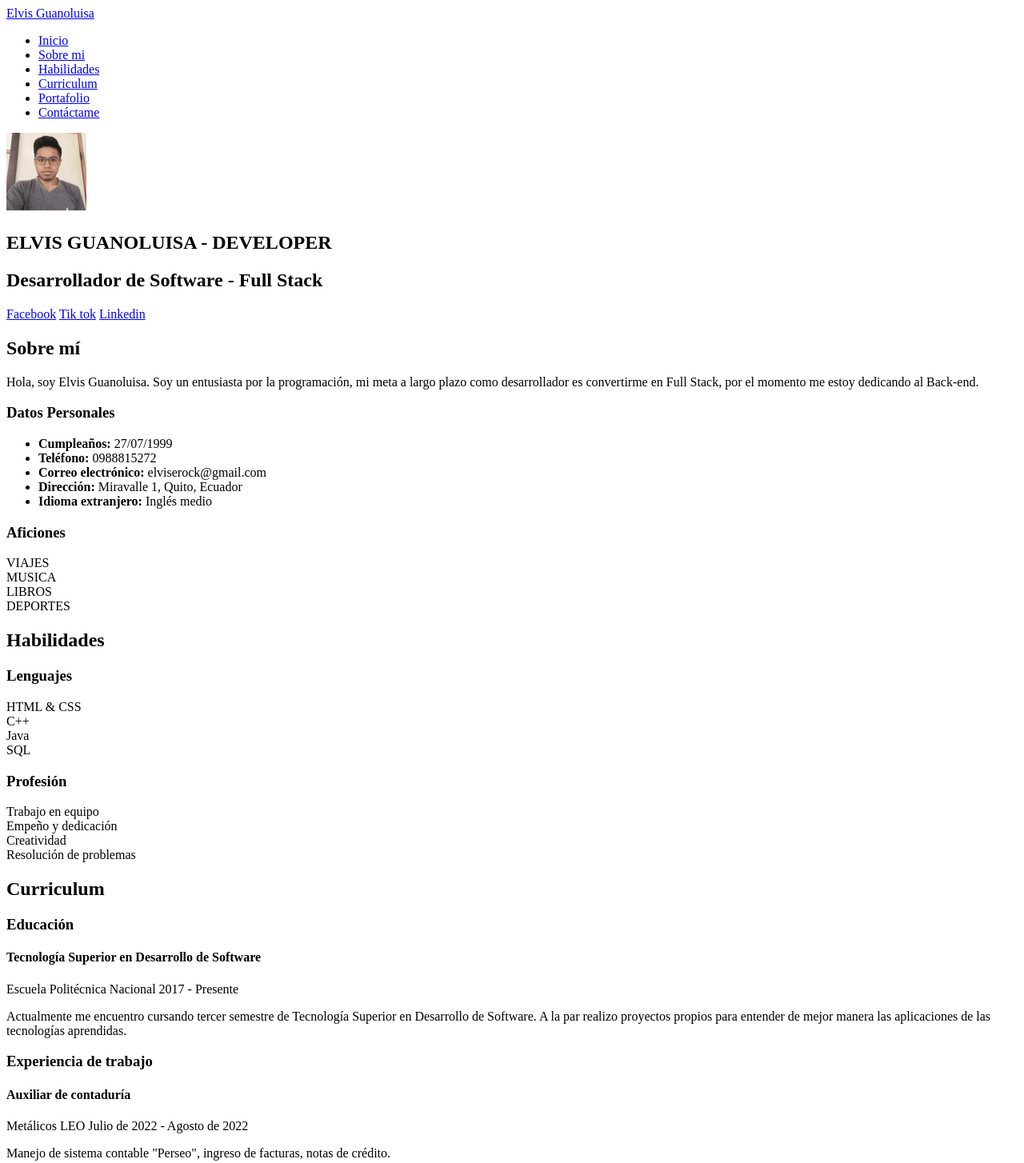
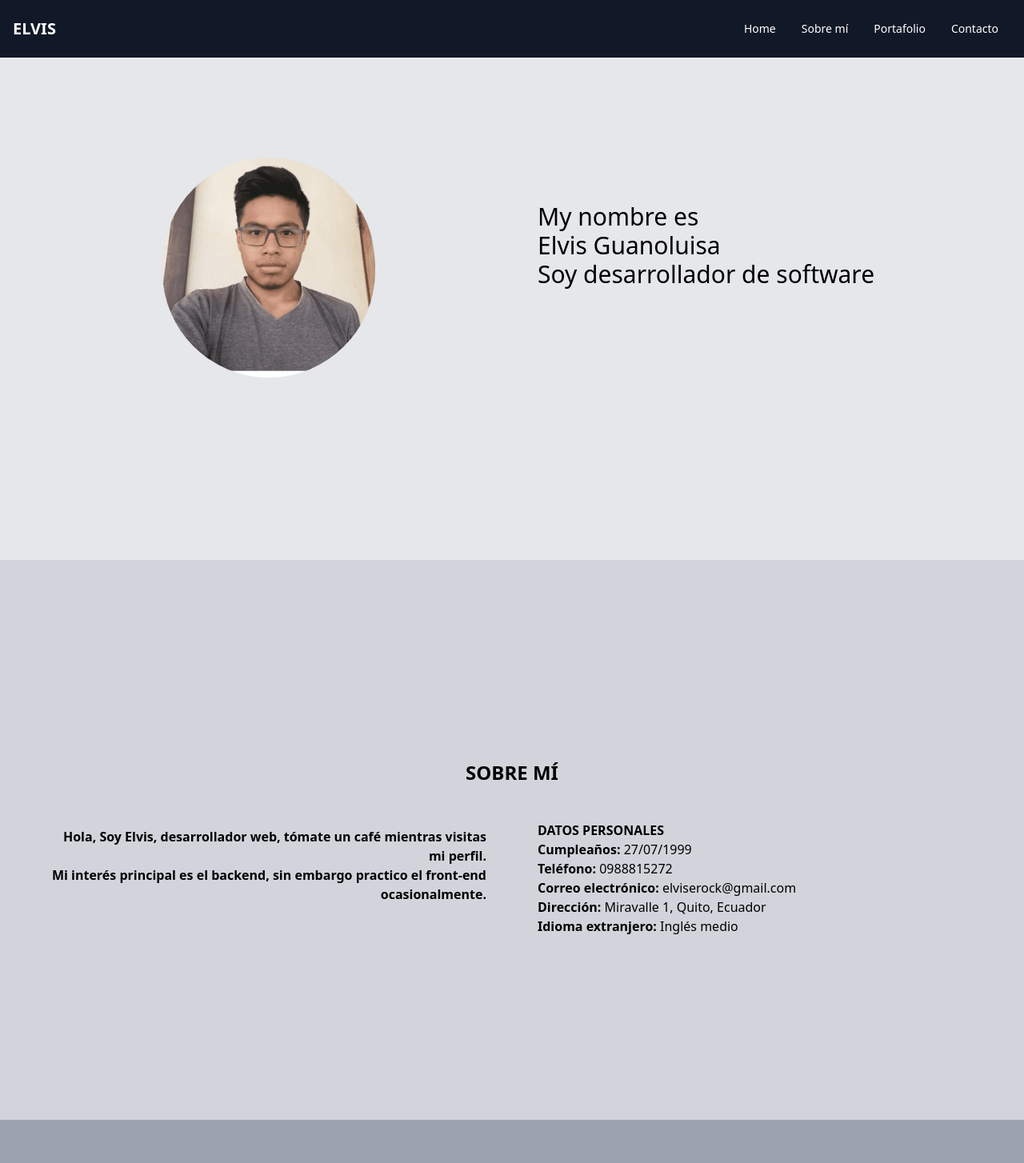
Before and after one commit to elvissoide/elvissoide.github.io, a plain HTML site: page index.html in a window 1280 px wide. Shown: the top 1454 px of the page at 80% size. Drawn offline with nearby package versions, Linux system fonts and the light colour scheme.

Commit message:
Tailwind

```diff
--- /dev/null
+++ b/app.js
@@ -0,0 +1,6 @@
+const boton = document.querySelector('#boton');
+const menu = document.querySelector('#menu');
+
+boton.addEventListener('click',() => {
+    menu.classList.toggle('hidden')
+})
--- a/index.html
+++ b/index.html
@@ -1,55 +1,71 @@
 <!DOCTYPE html>
-<html lang="es">
+<html lang="en">
 
 <head>
    <meta charset="UTF-8">
    <meta http-equiv="X-UA-Compatible" content="IE=edge">
    <meta name="viewport" content="width=device-width, initial-scale=1.0">
    <title>Portafolio Elvis Guanoluisa</title>
+   <script src="https://cdn.tailwindcss.com"></script> <!-- ENLACE -->
 </head>
 
 <body>
-   <!-- ENCABEZADO -->
-   <div class="contenedor-header">
-      <header>
-         <div class="logo">
-            <a href="#">Elvis Guanoluisa</a>
+
+   <nav class="bg-gray-900 px-2 sm:px-4 py-2.5 fixed w-full"> <!-- 8px, 10px -->
+      <div class="container flex flex-wrap items-center justify-between mx-auto">
+         <h1 class="self-center text-xl font-semibold whitespace-nowrap text-white">ELVIS</h1>
+         <button type="button" id="boton"
+            class="inline-flex items-center p-2 ml-3 text-sm text-gray-500 rounded-lg md:hidden hover:bg-gray-100 focus:outline-none focus:ring-2 focus:ring-gray-200">
+            <!-- Imagen de hamburguesa -->
+            <svg class="w-6 h-6" fill="currentColor" viewBox="0 0 20 20" xmlns="http://www.w3.org/2000/svg">
+               <path fill-rule="evenodd"
+                  d="M3 5a1 1 0 011-1h12a1 1 0 110 2H4a1 1 0 01-1-1zM3 10a1 1 0 011-1h12a1 1 0 110 2H4a1 1 0 01-1-1zM3 15a1 1 0 011-1h12a1 1 0 110 2H4a1 1 0 01-1-1z"
+                  clip-rule="evenodd"></path>
+            </svg>
+         </button>
+         <div class="w-full md:block md:w-auto" id="menu">
+            <ul
+               class="flex flex-col p-4 mt-4 bg-gray-90 md:flex-row md:space-x-8 md:mt-0 md:text-sm md:font-medium md:border-0">
+               <li>
+                  <a href="#" class="block py-2 pl-3 pr-4 text-white bg-gray-500 md:bg-transparent md:p-0">Home</a>
+               </li>
+               <li>
+                  <a href="#sobre-mi" class="block py-2 pl-3 pr-4 text-white bg-gray-500 md:bg-transparent md:p-0">Sobre mí</a>
+               </li>
+               <li>
+                  <a href="#proyectos"
+                     class="block py-2 pl-3 pr-4 text-white bg-gray-500 md:bg-transparent md:p-0">Portafolio</a>
+               </li>
+               <li>
+                  <a href="#contacto" class="block py-2 pl-3 pr-4 text-white bg-gray-500 md:bg-transparent md:p-0">Contacto</a>
+               </li>
+            </ul>
          </div>
-         <nav id="nav">
-            <ul>
-               <li><a href="#inicio">Inicio</a></li>
-               <li><a href="#sobre-mi">Sobre mi</a></li>
-               <li><a href="#habilidades">Habilidades</a></li>
-               <li><a href="#curriculum">Curriculum</a></li>
-               <li><a href="#portafolio">Portafolio</a></li>
-               <li><a href="contactame">Contáctame</a></li>
-            </ul>
-         </nav>
-      </header>
-   </div>
-   <!-- INICIO -->
-   <section id="inicio">
-      <div class="contenido-banner">
-         <div class="contenedor-img">
-            <img src="media/foto-perfil.png" alt="Foto de perfil" style="height: 100px; width: 100px;">
+      </div>
+   </nav>
+
+   <section class="grid grid-cols-1 content-center bg-gray-200" style="height: 700px;">
+      <div class="flex flex-col sm:flex-row">
+         <div class="text-center sm:text-right px-8 sm:pl-16 font-bold pb-10 sm:w-1/2 p-2">
+            <img class="mx-auto rounded-full" src="media/foto-perfil.png" style="max-width: 275px; max-height: 275px;" alt="Foto de perfil">
          </div>
-         <h1>ELVIS GUANOLUISA - DEVELOPER</h1>
-         <h2>Desarrollador de Software - Full Stack</h2>
-         <div class="redes-sociales">
-            <a href="https://www.facebook.com/elvis.erockpxndx" target="_blank">Facebook</a>
-            <a href="#">Tik tok</a>
-            <a href="https://www.linkedin.com/in/elvis-guanoluisa-430967168/" target="_blank">Linkedin</a>
+         <div class="text-center sm:text-left px-8 sm:pr16 sm:w-1/2 py-16 text-3xl">
+            <p>My nombre es</p>
+            <p>Elvis Guanoluisa</p>
+            <p>Soy desarrollador de software</p>
          </div>
       </div>
    </section>
-   <!-- SOBRE MI -->
-   <section id="sobre-mi">
-      <div class="contenido-seccion">
-         <h2>Sobre mí</h2>
-         <p><span>Hola, soy Elvis Guanoluisa.</span> Soy un entusiasta por la programación, mi meta a largo plazo como desarrollador es convertirme en Full Stack, por el momento me estoy dedicando al Back-end.</p>
-         <div class="fila">
-            <div class="columna">
-               <h3>Datos Personales</h3>
+
+   <section id="sobre-mi" class="grid grid-cols-1 content-center bg-gray-300" style="height: 700px;">
+      <h2 class="text-center text-2xl font-semibold p-5 font-bold mb-6">SOBRE MÍ</h2>
+      <div class="flex flex-col sm:flex-row">
+         <div class="text-center sm:text-right px-8 sm:pl-16 font-bold pb-10 sm:w-1/2 p-2">
+            <p>Hola, Soy Elvis, desarrollador web, tómate un café mientras visitas mi perfil.</p>
+            <p>Mi interés principal es el backend, sin embargo practico el front-end ocasionalmente.</p>
+         </div>
+         <div class="text-center sm:text-left px-8 sm:pr16 sm:w-1/2">
+            <h3 class="font-semibold">DATOS PERSONALES</h3>
                <ul>
                   <li><b>Cumpleaños: </b>27/07/1999</li>
                   <li><b>Teléfono: </b>0988815272</li>
@@ -57,127 +73,136 @@
                   <li><b>Dirección: </b>Miravalle 1, Quito, Ecuador</li>
                   <li><b>Idioma extranjero: </b>Inglés medio</li>
                </ul>
-            </div>
-            <div class="columna">
-               <h3>Aficiones</h3>
-               <div class="contenedor-intereses">
-                  <div class="interes"><span>VIAJES</span></div>
-                  <div class="interes"><span>MUSICA</span></div>
-                  <div class="interes"><span>LIBROS</span></div>
-                  <div class="interes"><span>DEPORTES</span></div>
-               </div>
-            </div>
          </div>
       </div>
    </section>
-   <!-- SKILLS -->
-   <section id="habilidades">
-      <div class="contenido-seccion">
-         <h2>Habilidades</h2>
-         <div class="fila">
-            <div class="columna">
-               <h3>Lenguajes</h3>
-               <div class="skill">
-                  <span>HTML & CSS</span>
-               </div>
-               <div class="skill">
-                  <span>C++</span>
-               </div>
-               <div class="skill">
-                  <span>Java</span>
-               </div>
-               <div class="skill">
-                  <span>SQL</span>
-               </div>
-            </div>
-            <div class="columna">
-               <h3>Profesión</h3>
-               <div class="skill">
-                  <span>Trabajo en equipo</span>
-               </div>
-               <div class="skill">
-                  <span>Empeño y dedicación</span>
-               </div>
-               <div class="skill">
-                  <span>Creatividad</span>
-               </div>
-               <div class="skill">
-                  <span>Resolución de problemas</span>
-               </div>
-            </div>
+
+   <section id="proyectos" class="grid grid-cols-1 content-center text-center bg-gray-400" style="height: 700px;">
+      <h2 class="text-center text-2xl font-semibold p-5 font-bold mb-6 mt-6">PROYECTOS</h2>
+      <div class="flex flex-col justify-center sm:flex-row">
+         <div class="justify-center sm:text-right px-8 sm:pl-16 font-bold pb-10">
+            <h3 class="text-center mb-6">Citas Médicas</h3>
+            <img class="mx-auto rounded-lg" src="media/hospital.jpeg" style="max-width: 300px; max-height: 300px;" alt="Proyecto citas medicas">
+         </div>
+         <div class="justify-center sm:text-left px-8 sm:pr16 font-bold pb-10">
+            <h3 class="text-center mb-6">Control de estudiantes</h3>
+            <img class="mx-auto rounded-lg" src="media/estudiantes.jpeg" style="max-width: 300px; max-height: 300px;" alt="Proyecto Scrud estudiantes">
          </div>
       </div>
    </section>
-   <!-- CURRICULUM -->
-   <section id="curriculum">
-      <div class="contenido-seccion">
-         <h2>Curriculum</h2>
-         <div class="fila">
-            <div class="columna-izquierda">
-               <h3>Educación</h3>
-               <div class="item-izquierda">
-                  <h4>Tecnología Superior en Desarrollo de Software</h4>
-                  <span>Escuela Politécnica Nacional</span>
-                  <span>2017 - Presente</span>
-                  <p>Actualmente me encuentro cursando tercer semestre de Tecnología Superior en Desarrollo de Software. A la par realizo proyectos propios para entender de mejor manera las aplicaciones de las tecnologías aprendidas.</p>
-               </div>
-            </div>
-            <div class="columna-derecha">
-               <h3>Experiencia de trabajo</h3>
-               <div class="item-derecha">
-                  <h4>Auxiliar de contaduría</h4>
-                  <span>Metálicos LEO</span>
-                  <span>Julio de 2022 - Agosto de 2022</span>
-                  <p>Manejo de sistema contable "Perseo", ingreso de facturas, notas de crédito.</p>
-               </div>
-               <p></p>
-            </div>
-         </div>
+
+   <section id="contacto" class="bg-gray-500 flex flex-col" style="height: 700px;">
+         <h2 class="text-center text-2xl font-semibold p-5 font-bold mb-1 mt-6">CONTACTO</h2>
+         <div class="flex flex-col p-10 sm:px-52 min-w-full mx-auto">
+            <input class="bg-gray-300 rounded-lg" type="text" placeholder="Nombre"><br>
+            <input class="bg-gray-300 rounded-lg" type="text" placeholder="Correo electrónico"><br>
+            <input class="bg-gray-300 rounded-lg" type="text" placeholder="Número de celular"><br>
+            <input class="bg-gray-300 rounded-lg" type="text" placeholder="Asunto"><br>
+            <textarea class="bg-gray-300 rounded-lg"name="" id="" cols="20" rows="10" placeholder="¿Qué necesitas?"></textarea><br>
+            <button class="bg-blue-500 hover:bg-blue-700 text-white font-bold py-2 px-4 rounded">Enviar</button>
       </div>
    </section>
-   <!-- PORTAFOLIO -->
-   <section id="portafolio">
-      <div class="contenido-seccion">
-         <h2>PORTAFOLIO</h2>
-         <div class="galeria">
-            <div class="proyecto">
-               <!-- Insertar img -->
-               <div class="efecto-overlay">
-                  <h3>Sistema Citas Medicas</h3>
-                  <span>C++</span>
-                  <p>Sistema de ingreso de pacientes, doctores y agendamiento de citas.</p>
-               </div>
-            </div>
-            <div class="proyecto">
-               <!-- Insertar img -->
-               <div class="efecto-overlay">
-                  <h3>Página informativa COOPE</h3>
-                  <span>HTML & CSS</span>
-                  <p>Página informativa sobre reuniones de grupo económico familiar.</p>
-               </div>
-            </div>
-         </div>
-      </div>
-   </section>
-   <!-- CONTACTAME -->
-   <section id="contactame">
-      <div class="contenido-seccion">
-         <h2>CONTACTO</h2>
-         <div class="columna">
-            <input type="text" placeholder="Tú nombre"><br>
-            <input type="text" placeholder="Dirección de correo electrónico"><br>
-            <input type="text" placeholder="Número de celular"><br>
-            <input type="text" placeholder="Asunto"><br>
-            <textarea name="" id="" cols="20" rows="10" placeholder="¿Qué necesitas?"></textarea><br>
-            <button>Enviar</button>
-         </div>
-      </div>
-   </section>
-   <!-- FOOTER -->
-   <footer>
-      <a href="#inicio">Ir al inicio</a>
+
+   <footer class="bg-gray-800 text-white text-center p-4">
       <p>Todos los derechos reservados - Elvis Guanoluisa - &#169;</p>
    </footer>
+
+   <script src="app.js"></script>
 </body>
 
 </html>
+
+<!--
+   class="block py-2 pl-3 pr-4 text-gray-700 rounded hover:bg-gray-100 md:hover:bg-transparent md:border-0 md:hover:text-blue-700 md:p-0 dark:text-gray-400 md:dark:hover:text-white dark:hover:bg-gray-700 dark:hover:text-white md:dark:hover:bg-transparent">Contacto</a>
+ -->
+
+<!-- =============================================== CONCEPTOS BASICOS =============================================== -->
+<!--
+      <div class="container mx-auto">
+      <button class="bg-blue-500 sm:bg-red-500 hover:bg-blue-600 font-bold py-2 px-4 rounded-md text-white">
+         Mi botón
+      </button>
+
+      <h1 class="mt-5 text-green-500 text-5xl text-center">Esto es un h1</h1>
+      <h2 class="text-right">Esto es un h2</h2>
+      <h3 class="uppercase">Esto es un h3</h3>
+      <h4 class="bg-pink-500">Esto es un h4</h4>
+      <h5 class="shadow-md">Esto es un h5</h5>
+      <h6>Esto es un h6</h6>
+
+      <div class="m-5 p-5 border-4 border-violet-500">
+         <p class="text-lg">Lorem ipsum dolor sit amet, consectetur adipisicing elit. Earum officiis esse, excepturi unde rerum debitis necessitatibus fugiat veritatis ipsum, voluptatum harum quas consectetur eos ipsa, repellat molestias! Nemo, fugiat a!</p>
+      </div>
+   </div>
+ -->
+
+<!-- =============================================== GRID ================================================ -->
+
+<!--
+   <div class="grid grid-cols-3 gap-4 my-2">
+      <div class="bg-red-300">A</div>
+      <div class="bg-red-300">A</div>
+      <div class="bg-red-300">A</div>
+      <div class="bg-red-300">A</div>
+   </div>
+
+   <div class="grid grid-cols-1 sm:grid-cols-3 gap-4 my-2">
+      <div class="bg-blue-300">A</div>
+      <div class="bg-blue-300">A</div>
+      <div class="bg-blue-300">A</div>
+   </div>
+
+   <div class="grid grid-cols-4 gap-4 my-2">
+      <div class="bg-pink-300 col-span-2">B</div>
+      <div class="bg-pink-300">A</div>
+      <div class="bg-pink-300">A</div>
+      <div class="bg-pink-300 col-span-4">A</div>
+      <div class="bg-pink-300">A</div>
+      <div class="bg-pink-300">A</div>
+      <div class="bg-pink-300">A</div>
+      <div class="bg-pink-300">A</div>
+   </div>
+
+   <div class="grid grid-cols-12 gap-4 my-2">
+      <div class="bg-green-300">C</div>
+      <div class="bg-green-300">C</div>
+      <div class="bg-green-300">C</div>
+      <div class="bg-green-300">C</div>
+      <div class="bg-green-300">C</div>
+      <div class="bg-green-300">C</div>
+      <div class="bg-green-300">C</div>
+      <div class="bg-green-300">C</div>
+      <div class="bg-green-300">C</div>
+      <div class="bg-green-300">C</div>
+      <div class="bg-green-300">C</div>
+      <div class="bg-green-300">C</div>
+   </div>
+
+   <div class="grid grid-cols-12 gap-4 my-2">
+      <div class="bg-yellow-300 col-span-4">C</div>
+      <div class="bg-yellow-300 col-span-4">C</div>
+      <div class="bg-yellow-300 col-span-4">C</div>
+   </div>
+
+   <div class="grid grid-cols-4 gap-4 my-2">
+      <div class="bg-red-300 col-start-2">1</div>
+      <div class="bg-red-300 col-start-2">2</div>
+      <div class="bg-red-300">3</div>
+      <div class="bg-red-300">4</div>
+   </div>
+-->
+
+<!-- <div class="grid grid-rows-4 gap-4">
+   <div class="bg-orange-500">1</div>
+   <div class="bg-orange-500">2</div>
+   <div class="bg-orange-500">3</div>
+   <div class="bg-orange-500">4</div>
+</div> -->
+
+<!-- <div class="grid grid-cols-1 sm:grid-cols-4 grid-rows-5 sm:grid-rows-2 gap-4">
+   <div class="bg-orange-500">1</div>
+   <div class="bg-orange-500">2</div>
+   <div class="bg-orange-500 col-span-1 sm:col-span-2 row-span-1 sm:row-span-2">3</div>
+   <div class="bg-orange-500">4</div>
+   <div class="bg-orange-500">5</div>
+</div> -->
```
Also changed, not shown: style.css (added).
